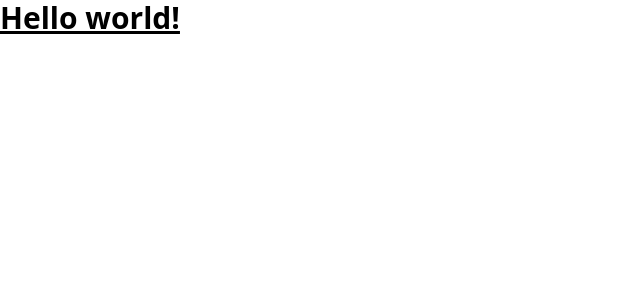
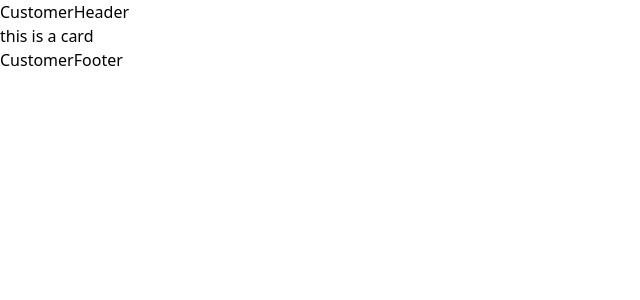
Before and after one commit to arafatyamin/kacha-bazar, a Next.js app: page / in a window 1280 px wide. Shown: the top 300 px of the page, without its empty margins (0-640 px from the left). Built offline with nearby package versions, Linux system fonts and the light colour scheme.

Commit message:
add homePage layout

```diff
--- /dev/null
+++ b/Components/CustomerComponents/OfferCard/OfferCard.jsx
@@ -0,0 +1,19 @@
+
+const OfferCard = () => {
+    return (
+        <div>
+            <div>
+                <div>
+                    <div className="img-icon">
+                        <h1>this is a card</h1>
+                    </div>
+                    <div>
+                    </div>
+                </div>
+                <div></div>
+            </div>
+        </div>
+    );
+};
+
+export default OfferCard;
--- /dev/null
+++ b/Components/Home/HomePage.jsx
@@ -0,0 +1,15 @@
+import CustomerFooter from "../CustomerComponents/CustomerFooter/CustomerFooter";
+import CustomerHeader from "../CustomerComponents/CustomerHeader/CustomerHeader";
+import OfferCard from "../CustomerComponents/OfferCard/OfferCard";
+
+const HomePage = () => {
+    return (
+        <div>
+            <CustomerHeader></CustomerHeader>
+            <OfferCard></OfferCard>
+            <CustomerFooter></CustomerFooter>
+        </div>
+    );
+};
+
+export default HomePage;
--- a/pages/index.js
+++ b/pages/index.js
@@ -1,3 +1,4 @@
+import HomePage from "@/Components/Home/HomePage";
 import Head from "next/head";
 
 const home = () => {
@@ -7,7 +8,7 @@ const home = () => {
         <title>Home Page</title>
       </Head>
       <main>
-        <h1 className="text-3xl font-bold underline">Hello world!</h1>
+        <HomePage></HomePage>
       </main>
     </>
   );
--- a/tailwind.config.js
+++ b/tailwind.config.js
@@ -1,4 +1,4 @@
-/** @type {import('tailwindcss').Config} */
+/* @type {import('tailwindcss').Config} */
 module.exports = {
   content: [
     "./app/**/*.{js,ts,jsx,tsx}",
```
Also changed, not shown: 2 other files (tests, documents, lock files or other folders).
